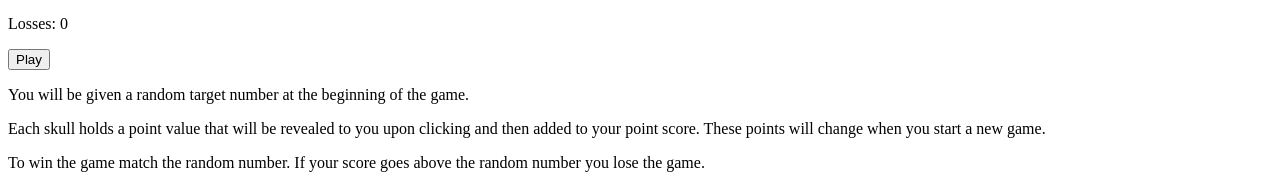
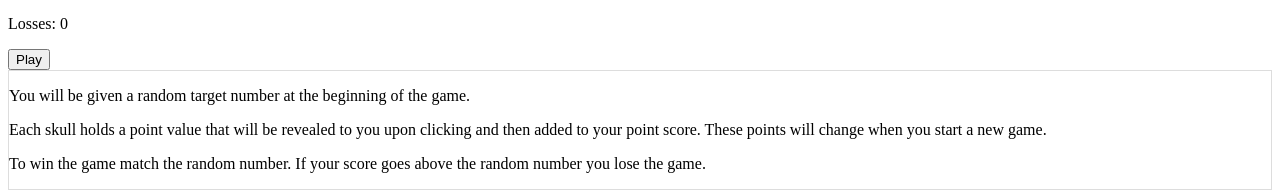
Before and after one commit to daibhidhdwaum/skull-collector, a React (Create React App) app in the folder crystal-skull-collector/: page / in a window 1280 px wide. Shown: the part 1119-1314 px from the top of the page. Built offline with nearby package versions, Linux system fonts and the light colour scheme.

Commit message:
restructured components folder

```diff
--- a/crystal-skull-collector/src/components/Rules.js
+++ b/crystal-skull-collector/src/components/rules/Rules.js
@@ -1,6 +1,8 @@
+import styles from "./Rules.module.css";
+
 const Rules = () => {
   return (
-    <section>
+    <section className={styles.rules}>
       <p>
         You will be given a random target number at the beginning of the game.
       </p>
--- /dev/null
+++ b/crystal-skull-collector/src/components/rules/Rules.module.css
@@ -0,0 +1,3 @@
+.rules {
+  border: 1px solid #ddd;
+}
```
Also changed, not shown: crystal-skull-collector/src/App.js (+5 -5 lines), crystal-skull-collector/src/components/currentTotal/CurrentTotal.js (renamed from crystal-skull-collector/src/components/CurrentTotal.js), crystal-skull-collector/src/components/skullsList/SkullsList.js (renamed from crystal-skull-collector/src/components/SkullsList.js), crystal-skull-collector/src/components/targetNumber/TargetNumber.js (renamed from crystal-skull-collector/src/components/TargetNumber.js), crystal-skull-collector/src/components/winsAndLosses/WinsAndLosses.js (renamed from crystal-skull-collector/src/components/WinsAndLosses.js), 1 other file (tests, documents, lock files or other folders).
